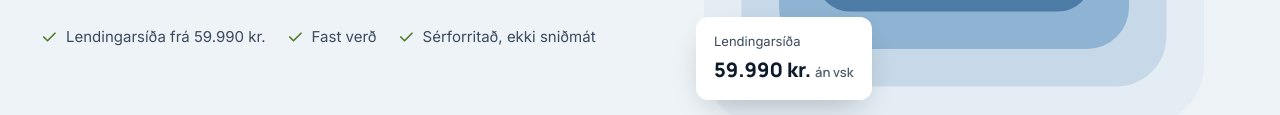
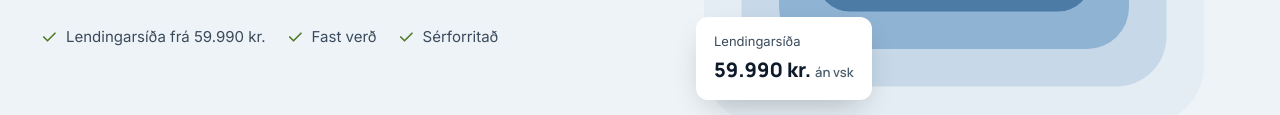
Before and after one commit to axelorng/innst, a plain HTML site: page index.html in a window 1280 px wide. Shown: the part 557-672 px from the top of the page. Drawn offline with Linux system fonts and the light colour scheme.

Commit message:
„Sérforritað, ekki sniðmát“ verður „Sérforritað“
Co-Authored-By: Claude Opus 5.5 <noreply@anthropic.com>
Claude-Session: https://claude.ai/code/session_015qdgpDw6W1ixaXhG7Q4YNa

```diff
--- a/index.html
+++ b/index.html
@@ -96,7 +96,7 @@ details summary::-webkit-details-marker{display:none}
 <div style="display: flex; flex-wrap: wrap; gap: 20px; font-size: 15px; color: #3A4A5C">
 <span style="display: inline-flex; align-items: center; gap: 8px"><svg width="18" height="18" viewBox="0 0 24 24" fill="none" stroke="#4E7A2A" stroke-width="2.2" stroke-linecap="round" stroke-linejoin="round" aria-hidden="true"><path d="M5 12l5 5L20 7"></path></svg>Lendingarsíða frá 59.990 kr.</span>
 <span style="display: inline-flex; align-items: center; gap: 8px"><svg width="18" height="18" viewBox="0 0 24 24" fill="none" stroke="#4E7A2A" stroke-width="2.2" stroke-linecap="round" stroke-linejoin="round" aria-hidden="true"><path d="M5 12l5 5L20 7"></path></svg>Fast verð</span>
-<span style="display: inline-flex; align-items: center; gap: 8px"><svg width="18" height="18" viewBox="0 0 24 24" fill="none" stroke="#4E7A2A" stroke-width="2.2" stroke-linecap="round" stroke-linejoin="round" aria-hidden="true"><path d="M5 12l5 5L20 7"></path></svg>Sérforritað, ekki sniðmát</span>
+<span style="display: inline-flex; align-items: center; gap: 8px"><svg width="18" height="18" viewBox="0 0 24 24" fill="none" stroke="#4E7A2A" stroke-width="2.2" stroke-linecap="round" stroke-linejoin="round" aria-hidden="true"><path d="M5 12l5 5L20 7"></path></svg>Sérforritað</span>
 </div>
 </div>
 
```
